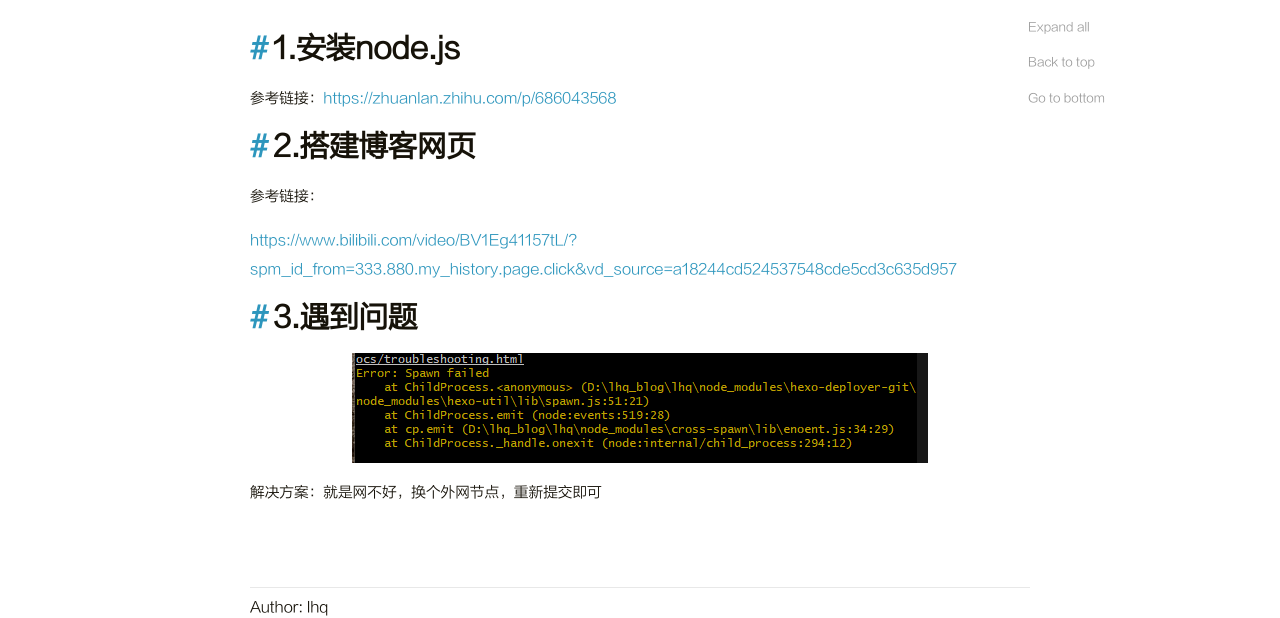
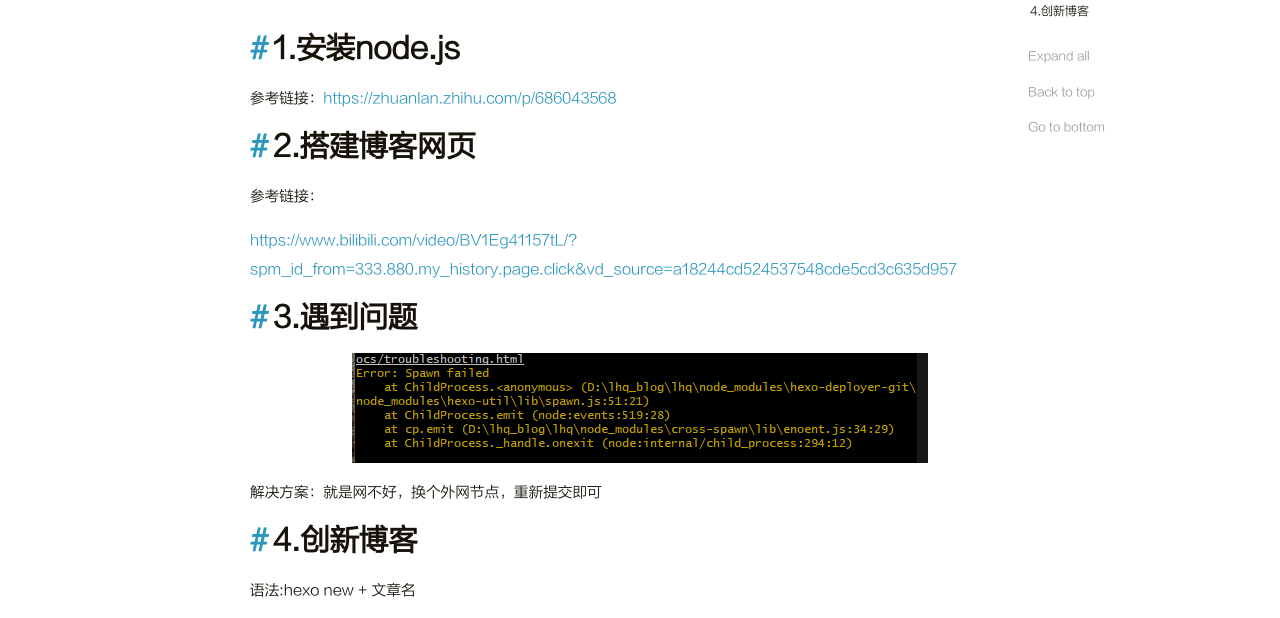
Before and after one commit to lhqxcc/lhqxcc.github.io, a plain HTML site: page 2024/06/25/blog/index.html in a window 1280 px wide. Shown: the part 186-804 px from the top of the page. Drawn offline with Linux system fonts and the light colour scheme.

Commit message:
Site updated: 2024-06-30 19:02:23

```diff
--- a/2024/06/25/blog/index.html
+++ b/2024/06/25/blog/index.html
@@ -219,6 +219,7 @@
 <p><a target="_blank" rel="noopener" href="https://www.bilibili.com/video/BV1Eg41157tL/?spm_id_from=333.880.my_history.page.click&vd_source=a18244cd524537548cde5cd3c635d957">https://www.bilibili.com/video/BV1Eg41157tL/?spm_id_from=333.880.my_history.page.click&amp;vd_source=a18244cd524537548cde5cd3c635d957</a></p>
 <h1 id="3-遇到问题"><a href="#3-遇到问题" class="headerlink" title="3.遇到问题"></a>3.遇到问题</h1><p><img src="/../image/1.png"></p>
 <p>解决方案：就是网不好，换个外网节点，重新提交即可</p>
+<h1 id="4-创新博客"><a href="#4-创新博客" class="headerlink" title="4.创新博客"></a>4.创新博客</h1><p>语法:hexo new + 文章名</p>
 
         </div>
 
```
